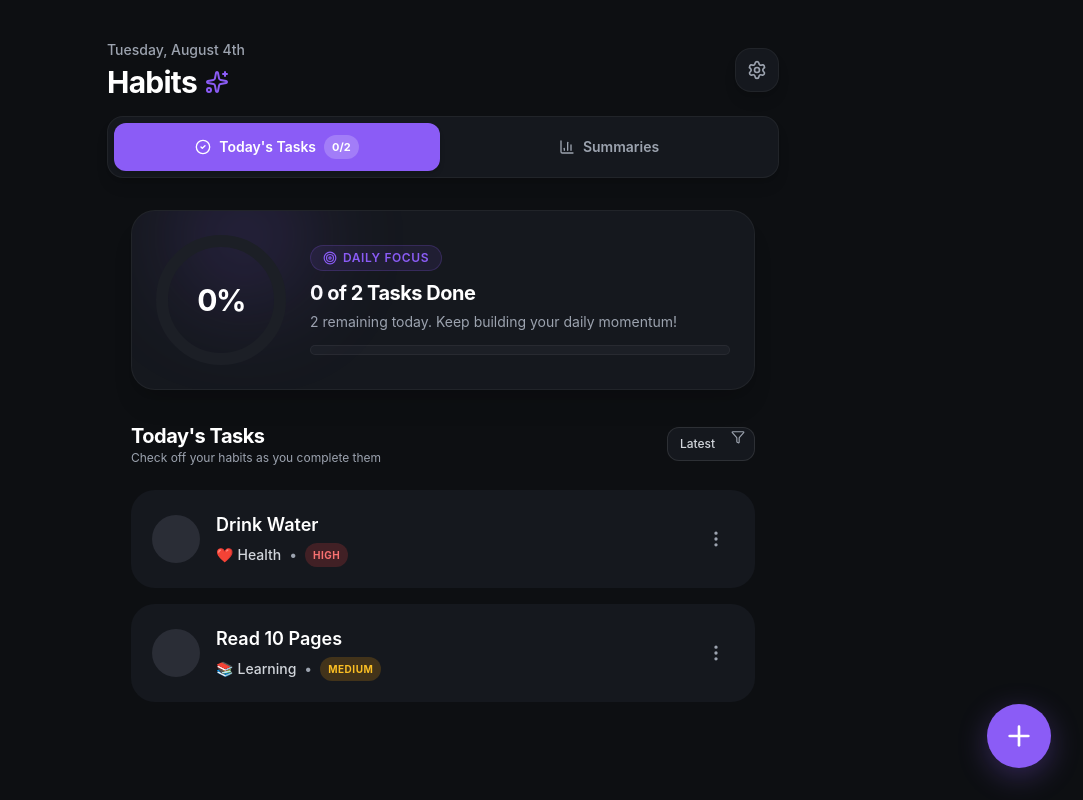
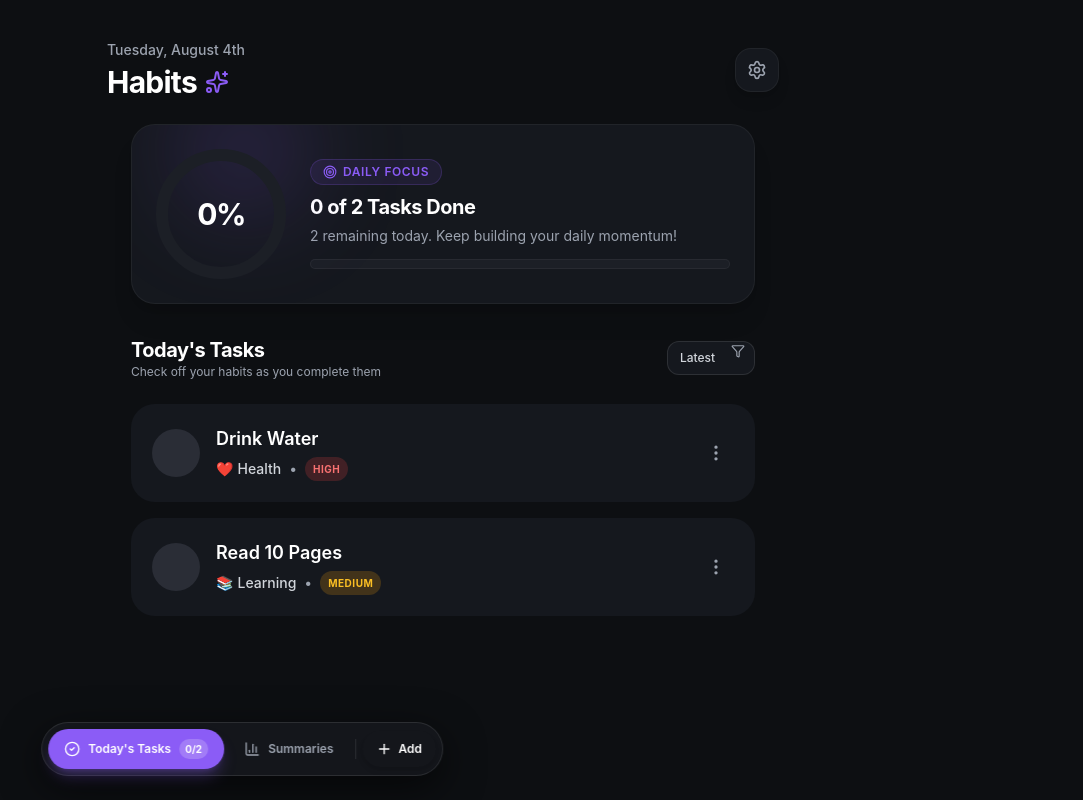
Before and after one commit to osifaind-crypto/Habit-Tracker-M3E, a React (Vite) app: page / in a window 1280 px wide. Shown: the whole page, without its empty margins (197-1280 px from the left). Built offline with nearby package versions, Linux system fonts and the light colour scheme.

Commit message:
refactor: remove habit navigation tabs
Simplifies the UI by removing the tab switcher between tasks and summaries to streamline the main view. Adjusted layout padding accordingly.

```diff
--- a/index.html
+++ b/index.html
@@ -873,8 +873,8 @@
       const formattedToday = new Date().toLocaleDateString('en-US', { weekday: 'long', month: 'long', day: 'numeric' });
 
       return (
-        <div className="min-h-screen bg-background pb-24">
-          <header className="px-6 pt-10 pb-4">
+        <div className="min-h-screen bg-background pb-32">
+          <header className="px-6 pt-10 pb-6">
             <div className="max-w-2xl mx-auto flex items-center justify-between">
               <div>
                 <p className="text-gray-400 text-sm font-medium mb-1">{formattedToday}</p>
@@ -887,33 +887,6 @@
               </button>
             </div>
           </header>
-
-          <nav className="px-6 mb-8">
-            <div className="max-w-2xl mx-auto bg-surface p-1.5 rounded-2xl border border-white/5 shadow-lg grid grid-cols-2 gap-1.5">
-              <button
-                onClick={() => setActiveTab('tasks')}
-                className={`flex items-center justify-center gap-2 py-3 px-4 rounded-xl text-sm font-semibold transition-all ${
-                  activeTab === 'tasks' ? 'bg-primary text-white shadow-md' : 'text-gray-400 hover:text-white hover:bg-white/5'
-                }`}
-              >
-                <span>Today's Tasks</span>
-                {data.habits.length > 0 && (
-                  <span className={`text-[11px] px-2 py-0.5 rounded-full font-bold ${activeTab === 'tasks' ? 'bg-white/20 text-white' : 'bg-[#1c1f26] text-gray-400'}`}>
-                    {todayCompletions}/{data.habits.length}
-                  </span>
-                )}
-              </button>
-
-              <button
-                onClick={() => setActiveTab('summaries')}
-                className={`flex items-center justify-center gap-2 py-3 px-4 rounded-xl text-sm font-semibold transition-all ${
-                  activeTab === 'summaries' ? 'bg-primary text-white shadow-md' : 'text-gray-400 hover:text-white hover:bg-white/5'
-                }`}
-              >
-                <span>Summaries</span>
-              </button>
-            </div>
-          </nav>
 
           <main className="max-w-2xl mx-auto px-6">
             {activeTab === 'tasks' ? (
@@ -1013,9 +986,44 @@
             )}
           </main>
 
-          <button onClick={() => { setEditingHabit(null); setIsFormOpen(true); }} className="fixed bottom-8 right-8 w-16 h-16 bg-primary hover:bg-primary/90 text-white rounded-full shadow-[0_8px_30px_rgb(139,92,246,0.3)] flex items-center justify-center transition-transform hover:scale-105 active:scale-95 focus:outline-none z-40">
-            <IconPlus />
-          </button>
+          {/* Floating Pill Bottom Navigation Bar */}
+          <div className="fixed bottom-6 left-1/2 -translate-x-1/2 z-50 max-w-[92vw]">
+            <nav className="bg-[#16181d]/95 backdrop-blur-xl border border-white/10 p-1.5 rounded-full shadow-[0_12px_40px_rgba(0,0,0,0.6)] flex items-center gap-1">
+              <button
+                onClick={() => setActiveTab('tasks')}
+                className={`flex items-center gap-2 py-2.5 px-4 rounded-full text-xs font-semibold transition-all ${
+                  activeTab === 'tasks' ? 'bg-primary text-white shadow-lg shadow-primary/30' : 'text-gray-400 hover:text-white hover:bg-white/5'
+                }`}
+              >
+                <span>Today's Tasks</span>
+                {data.habits.length > 0 && (
+                  <span className={`text-[10px] px-1.5 py-0.5 rounded-full font-bold ${activeTab === 'tasks' ? 'bg-white/20 text-white' : 'bg-[#1c1f26] text-gray-400'}`}>
+                    {todayCompletions}/{data.habits.length}
+                  </span>
+                )}
+              </button>
+
+              <button
+                onClick={() => setActiveTab('summaries')}
+                className={`flex items-center gap-2 py-2.5 px-4 rounded-full text-xs font-semibold transition-all ${
+                  activeTab === 'summaries' ? 'bg-primary text-white shadow-lg shadow-primary/30' : 'text-gray-400 hover:text-white hover:bg-white/5'
+                }`}
+              >
+                <span>Summaries</span>
+              </button>
+
+              <div className="h-5 w-px bg-white/10 mx-0.5" />
+
+              <button
+                onClick={() => { setEditingHabit(null); setIsFormOpen(true); }}
+                className="flex items-center gap-1.5 bg-gradient-to-r from-primary to-secondary text-white font-semibold text-xs px-3.5 py-2.5 rounded-full shadow-md hover:brightness-110 active:scale-95 transition-all"
+                title="Create new habit"
+              >
+                <IconPlus />
+                <span className="hidden sm:inline">Add</span>
+              </button>
+            </nav>
+          </div>
 
           <HabitFormModal isOpen={isFormOpen} onClose={() => setIsFormOpen(false)} onSave={handleSaveHabit} initialData={editingHabit} />
           <SettingsModal isOpen={isSettingsOpen} onClose={() => setIsSettingsOpen(false)} data={data} onImport={(imp) => setData(imp)} onClear={() => setData({ habits: [], completions: [] })} />
--- a/src/App.tsx
+++ b/src/App.tsx
@@ -112,9 +112,9 @@ export default function App() {
   }, [data.habits, sortBy]);
 
   return (
-    <div className="min-h-screen bg-background pb-24">
+    <div className="min-h-screen bg-background pb-32">
       {/* Header */}
-      <header className="px-6 pt-10 pb-4">
+      <header className="px-6 pt-10 pb-6">
         <div className="max-w-2xl mx-auto flex items-center justify-between">
           <div>
             <p className="text-gray-400 text-sm font-medium mb-1">{format(new Date(), 'EEEE, MMMM do')}</p>
@@ -130,42 +130,6 @@ export default function App() {
           </button>
         </div>
       </header>
-
-      {/* Navigation View Switcher Tabs */}
-      <nav className="px-6 mb-8">
-        <div className="max-w-2xl mx-auto bg-surface p-1.5 rounded-2xl border border-white/5 shadow-lg grid grid-cols-2 gap-1.5">
-          <button
-            onClick={() => setActiveTab('tasks')}
-            className={`flex items-center justify-center gap-2 py-3 px-4 rounded-xl text-sm font-semibold transition-all relative ${
-              activeTab === 'tasks'
-                ? 'bg-primary text-white shadow-md'
-                : 'text-gray-400 hover:text-white hover:bg-white/5'
-            }`}
-          >
-            <CheckCircle2 className="w-4 h-4" />
-            <span>Today's Tasks</span>
-            {data.habits.length > 0 && (
-              <span className={`text-[11px] px-2 py-0.5 rounded-full font-bold ${
-                activeTab === 'tasks' ? 'bg-white/20 text-white' : 'bg-[#1c1f26] text-gray-400'
-              }`}>
-                {todayCompletions}/{data.habits.length}
-              </span>
-            )}
-          </button>
-
-          <button
-            onClick={() => setActiveTab('summaries')}
-            className={`flex items-center justify-center gap-2 py-3 px-4 rounded-xl text-sm font-semibold transition-all relative ${
-              activeTab === 'summaries'
-                ? 'bg-primary text-white shadow-md'
-                : 'text-gray-400 hover:text-white hover:bg-white/5'
-            }`}
-          >
-            <BarChart3 className="w-4 h-4" />
-            <span>Summaries</span>
-          </button>
-        </div>
-      </nav>
 
       <main className="max-w-2xl mx-auto px-6">
         <AnimatePresence mode="wait">
@@ -344,14 +308,52 @@ export default function App() {
         </AnimatePresence>
       </main>
 
-      {/* FAB */}
-      <button
-        onClick={() => handleOpenForm()}
-        className="fixed bottom-8 right-8 w-16 h-16 bg-primary hover:bg-primary/90 text-white rounded-full shadow-[0_8px_30px_rgb(139,92,246,0.3)] flex items-center justify-center transition-transform hover:scale-105 active:scale-95 focus:outline-none focus:ring-2 focus:ring-offset-2 focus:ring-offset-background"
-        style={{ zIndex: 40 }}
-      >
-        <Plus className="w-8 h-8" />
-      </button>
+      {/* Floating Pill-Shaped Bottom Navigation Bar */}
+      <div className="fixed bottom-6 left-1/2 -translate-x-1/2 z-50 max-w-[92vw]">
+        <nav className="bg-[#16181d]/95 backdrop-blur-xl border border-white/10 p-1.5 rounded-full shadow-[0_12px_40px_rgba(0,0,0,0.6)] flex items-center gap-1">
+          <button
+            onClick={() => setActiveTab('tasks')}
+            className={`flex items-center gap-2 py-2.5 px-4 rounded-full text-xs font-semibold transition-all ${
+              activeTab === 'tasks'
+                ? 'bg-primary text-white shadow-lg shadow-primary/30'
+                : 'text-gray-400 hover:text-white hover:bg-white/5'
+            }`}
+          >
+            <CheckCircle2 className="w-4 h-4" />
+            <span>Today's Tasks</span>
+            {data.habits.length > 0 && (
+              <span className={`text-[10px] px-1.5 py-0.5 rounded-full font-bold ${
+                activeTab === 'tasks' ? 'bg-white/20 text-white' : 'bg-[#1c1f26] text-gray-400'
+              }`}>
+                {todayCompletions}/{data.habits.length}
+              </span>
+            )}
+          </button>
+
+          <button
+            onClick={() => setActiveTab('summaries')}
+            className={`flex items-center gap-2 py-2.5 px-4 rounded-full text-xs font-semibold transition-all ${
+              activeTab === 'summaries'
+                ? 'bg-primary text-white shadow-lg shadow-primary/30'
+                : 'text-gray-400 hover:text-white hover:bg-white/5'
+            }`}
+          >
+            <BarChart3 className="w-4 h-4" />
+            <span>Summaries</span>
+          </button>
+
+          <div className="h-5 w-px bg-white/10 mx-0.5" />
+
+          <button
+            onClick={() => handleOpenForm()}
+            className="flex items-center gap-1.5 bg-gradient-to-r from-primary to-secondary text-white font-semibold text-xs px-3.5 py-2.5 rounded-full shadow-md hover:brightness-110 active:scale-95 transition-all"
+            title="Create new habit"
+          >
+            <Plus className="w-4 h-4" />
+            <span className="hidden sm:inline">Add</span>
+          </button>
+        </nav>
+      </div>
 
       {/* Modals */}
       <HabitFormModal
```
